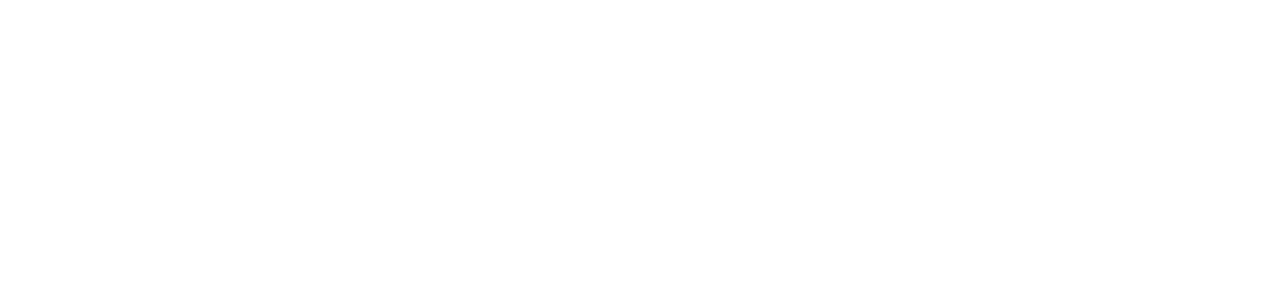
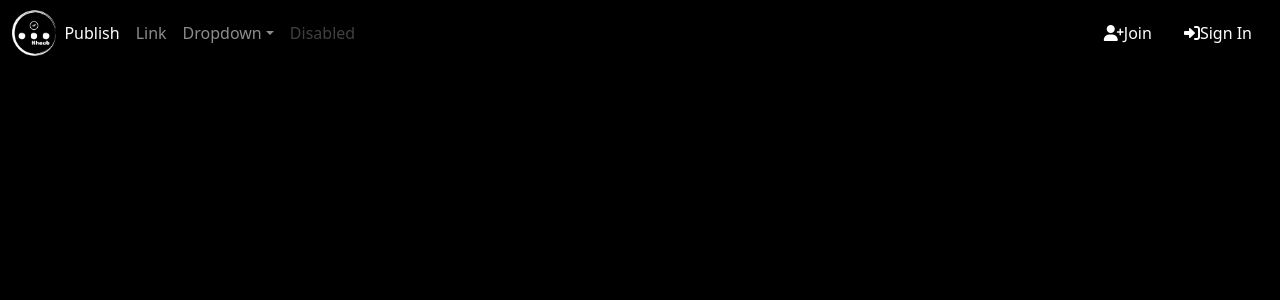
Before and after one commit to im-engineer/WriteByHeart, a React (Create React App) app in the folder clientside/: page /publish in a window 1280 px wide. Before the commit this address had no page. Shown: the top 300 px of the page. Built offline with nearby package versions, Linux system fonts and the light colour scheme.

Commit message:
create publish page

```diff
--- a/clientside/src/App.js
+++ b/clientside/src/App.js
@@ -1,12 +1,14 @@
 import './App.css';
 import { Route, Routes } from "react-router-dom";
 import Main from './pages/main/Main'
+import Publish from './component/Publish/Publish';
 
 function App() {
   return (
     <div className="App">
       <Routes>
         <Route path="/" element={<Main/>}/>
+        <Route path="/publish" exact element={<Publish/>} />
       </Routes>
     </div>
   );
--- a/clientside/src/component/Navbar/Navbar.css
+++ b/clientside/src/component/Navbar/Navbar.css
@@ -2,7 +2,7 @@
   position: fixed;
   top: 0;
   width: 100%;
-  height: 60px;
+  /* height: 60px; */
   z-index: 999;
   overflow: hidden;
   }
--- a/clientside/src/component/Navbar/Navbar.js
+++ b/clientside/src/component/Navbar/Navbar.js
@@ -45,8 +45,8 @@
           <div className="collapse navbar-collapse" id="navbarSupportedContent">
             <ul className="navbar-nav me-auto mb-2 mb-lg-0">
               <li className="nav-item">
-                <Link className="nav-link active" aria-current="page" to="/">
-                  Home
+                <Link className="nav-link active" aria-current="page" to="/publish">
+                  Publish
                 </Link>
               </li>
               <li className="nav-item">
--- /dev/null
+++ b/clientside/src/component/Publish/Publish.css
@@ -0,0 +1,5 @@
+.publish--page{
+    height: 100vh;
+    width: 100%;
+    background-color: black;
+}
--- /dev/null
+++ b/clientside/src/component/Publish/Publish.js
@@ -0,0 +1,13 @@
+import React from 'react'
+import Navbar from '../Navbar/Navbar'
+import './Publish.css'
+
+function Publish() {
+  return (
+    <div className='publish--page'>
+        <Navbar/>
+    </div>
+  )
+}
+
+export default Publish
--- a/clientside/src/component/Signin/Signin.js
+++ b/clientside/src/component/Signin/Signin.js
@@ -21,7 +21,7 @@
                   type="password"
                   placeholder="Password"
                 />
-                <button type="submit" className="btn btn-dark-outline">
+                <button type="submit" className="btn btn-outline-dark">
                   SignIn
                 </button>
               </form>
--- a/clientside/src/component/Signup/Signup.js
+++ b/clientside/src/component/Signup/Signup.js
@@ -41,7 +41,7 @@
                   type="date"
                   placeholder="Date of birth"
                 />
-                <button type="submit" className="btn btn-dark-outline">
+                <button type="submit" className="btn btn-outline-dark">
                   Join
                 </button>
               </form>
```
